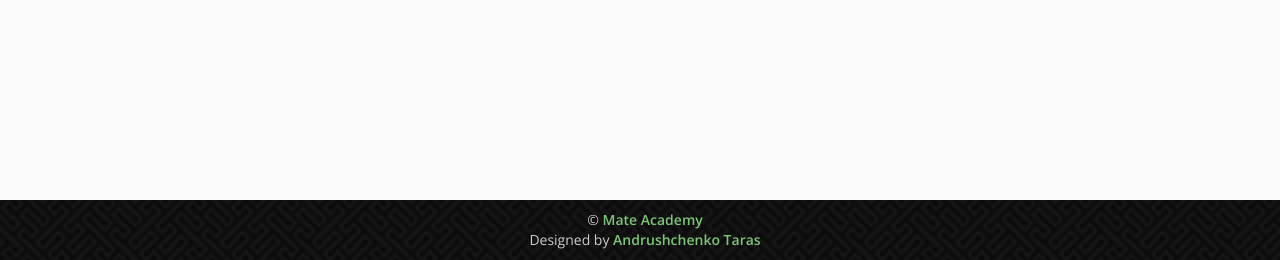
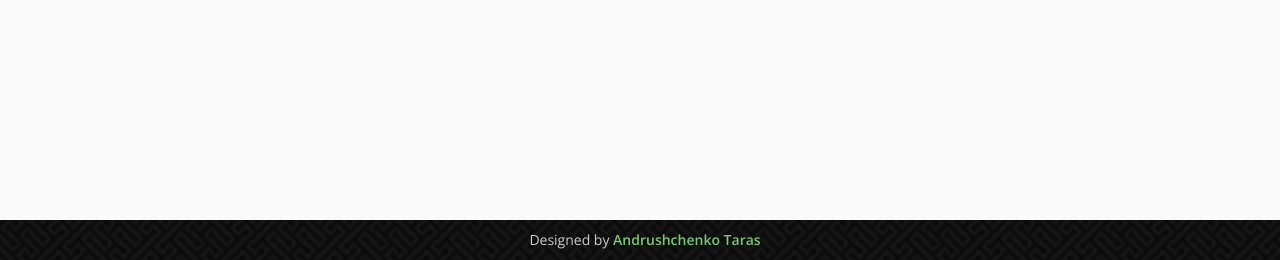
Before and after one commit to taras-andruschenko/Restaurant-kitchen-servise, a Django app: template templates/workspace/cook_detail.html in a window 1280 px wide. Shown: the part 540-800 px from the top of the page. Run offline with Django 3.2, Linux system fonts and the light colour scheme; the template is opened without the code that fills it, so the values that code supplies are empty.

Commit message:
Remove copyright

```diff
--- a/templates/base.html
+++ b/templates/base.html
@@ -56,7 +56,6 @@
     </div>
 	<footer class="footer">
 		<div class="container">
-			<span class="copyright">&copy; <a href="https://mate.academy/">Mate Academy</a></span>
 			<div class="credits">
 				Designed by <a href="https://github.com/taras-andruschenko?tab=repositories">Andrushchenko Taras</a>
 			</div>
```
